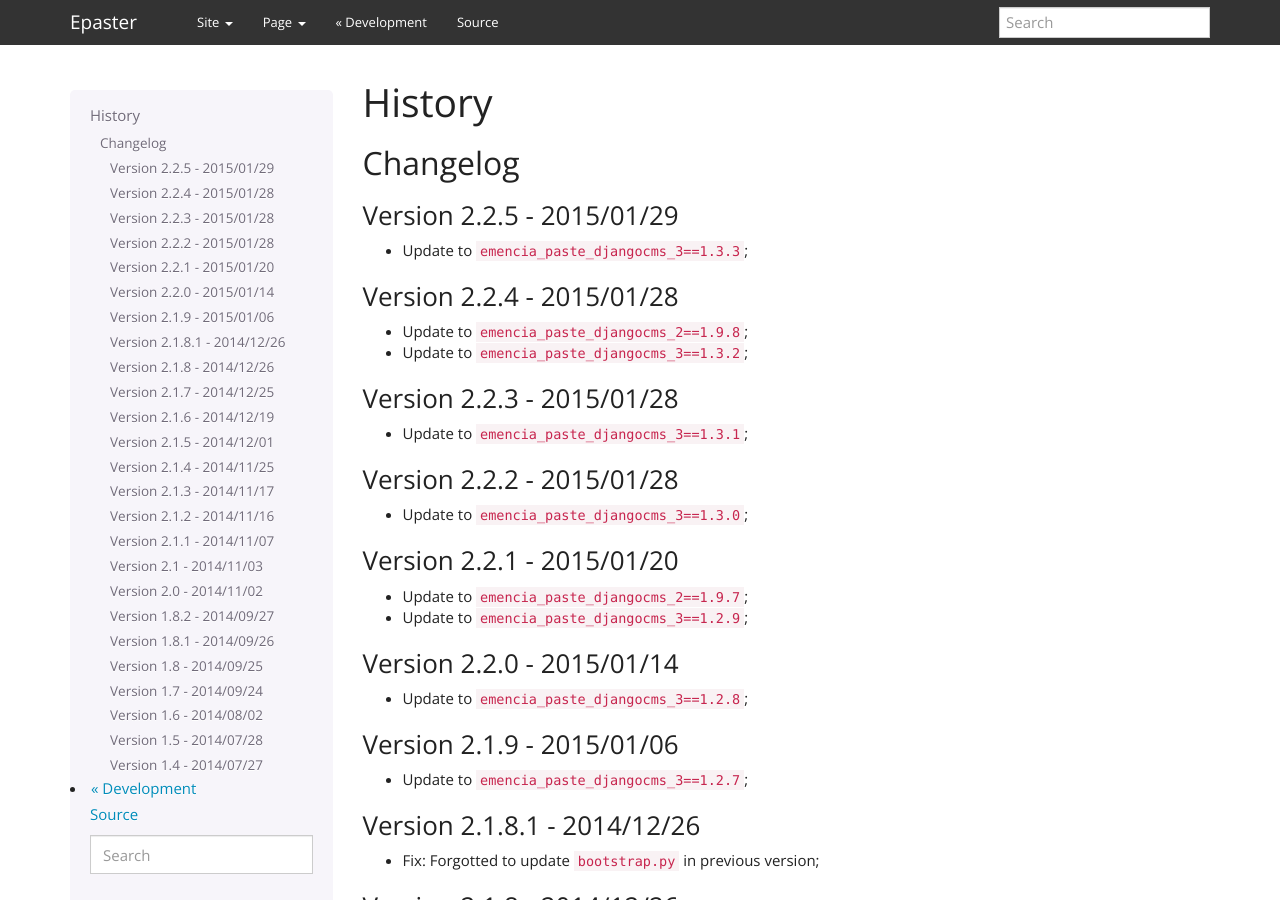
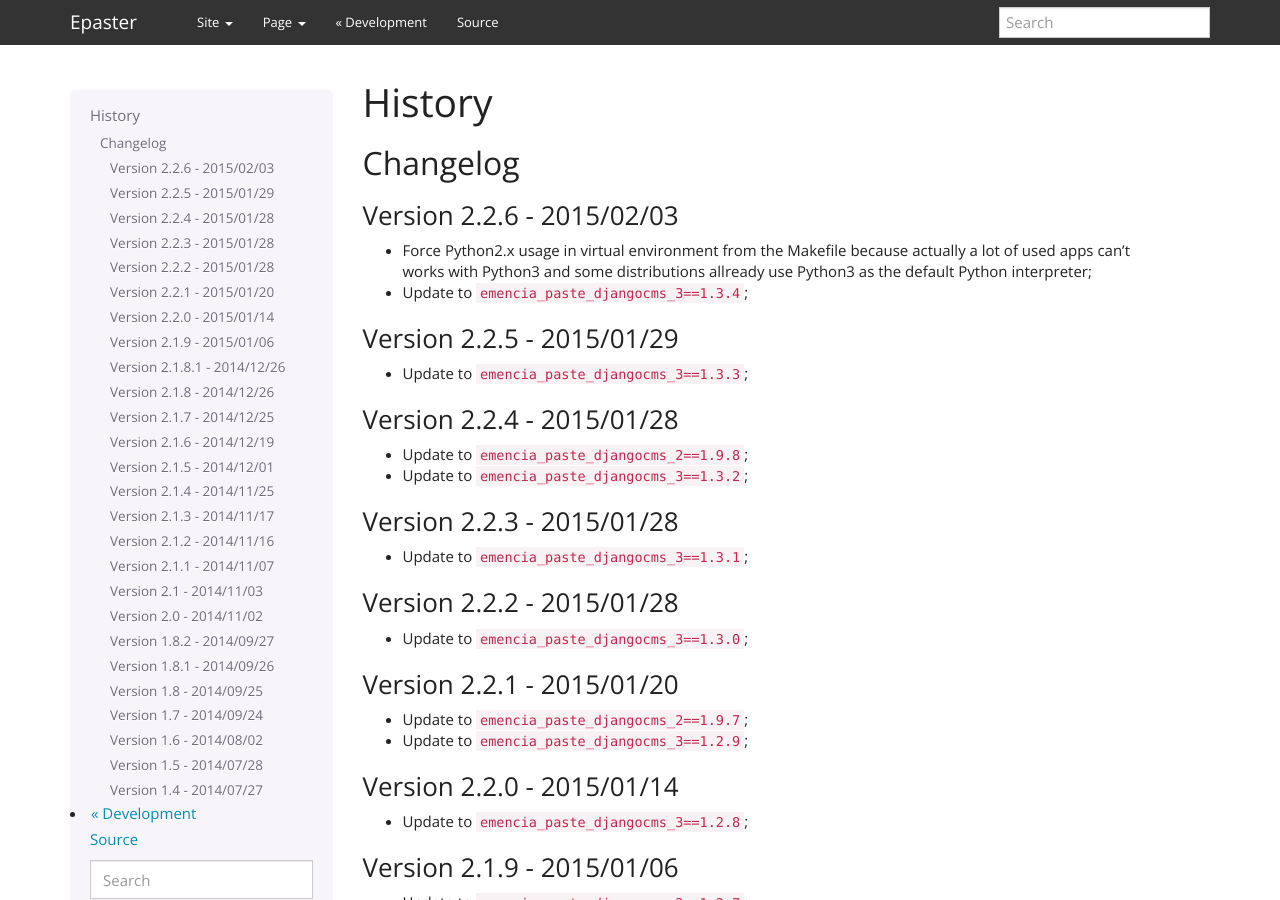
Before and after one commit to emencia/Epaster, a Sphinx documentation site: the page built from docs/history.rst, in a window 1280 px wide and 900 px high. Built offline with Sphinx 7.4.7, drawn with Linux system fonts in a browser that asks for light colours; the version number could not be read and is left out.

Commit message:
* Force Python2.x usage in virtual environment from the Makefile because actually a lot of used apps can't works with Python3 and some distributions allready use Python3 as the default Python interpreter; * Update to 'emencia_paste_djangocms_3==1.3.4'; * bump to 2.2.6;

```diff
--- a/docs/emencia_paste_djangocms_3.rst
+++ b/docs/emencia_paste_djangocms_3.rst
@@ -382,6 +382,11 @@ zinnia
 Changelogs
 ==========
 
+Version 1.3.4 - 2015/02/03
+--------------------------
+
+* Force Python2.x usage in virtual environment from the Makefile because actually a lot of used apps can't works with Python3 and some distributions allready use Python3 as the default Python interpreter;
+
 Version 1.3.3 - 2015/01/29
 --------------------------
 
--- a/docs/history.rst
+++ b/docs/history.rst
@@ -7,6 +7,12 @@ History
 
 Changelog
 =========
+
+Version 2.2.6 - 2015/02/03
+--------------------------
+
+* Force Python2.x usage in virtual environment from the Makefile because actually a lot of used apps can't works with Python3 and some distributions allready use Python3 as the default Python interpreter;
+* Update to ``emencia_paste_djangocms_3==1.3.4``;
 
 Version 2.2.5 - 2015/01/29
 --------------------------
```
